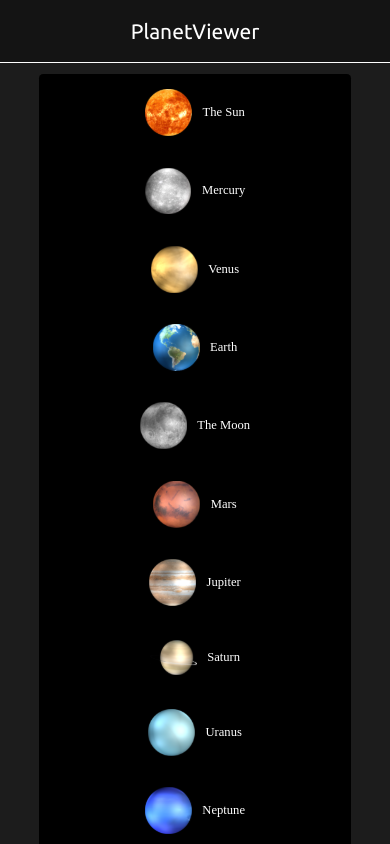
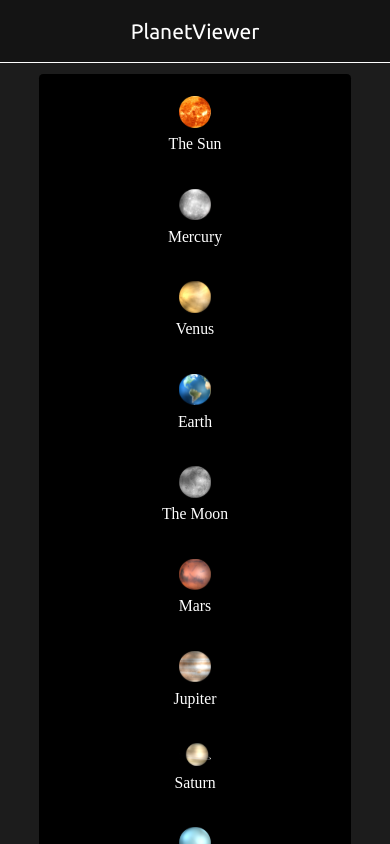
Before and after one commit to Jayden-Doll/PlanetViewer, a React (Create React App) app: page / in a window 390 px wide. Shown: the top 844 px of the page. Built offline with nearby package versions, Linux system fonts and the light colour scheme; a web font is replaced by a local one.

Commit message:
Fix font size on large screens, align mobile menu properly

```diff
--- a/src/components/mobile-menu-item/mobile-menu-items.component.jsx
+++ b/src/components/mobile-menu-item/mobile-menu-items.component.jsx
@@ -4,81 +4,137 @@ import { planetIcons } from "../../utils/planetIcons.utils";
 
 import {
   MenuItemsContainer,
-  MenuItem,
-  ItemContainer,
+  MenuItemLink,
+  Wrapper,
+  ContentContainer,
   Icon,
   ItemName,
+  MenuItem,
 } from "./mobile-menu-items.styles";
 
 const MenuItems = () => {
   return (
     <MenuItemsContainer>
-      <ItemContainer>
-        <MenuItem as={Link} to="/planet/sun">
+      <MenuItem>
+        <MenuItemLink as={Link} to="/planet/sun">
+          <Wrapper>
+            <ContentContainer>
               <Icon src={planetIcons.sun} alt="sun" />
               <ItemName>The Sun</ItemName>
+            </ContentContainer>
+          </Wrapper>
+        </MenuItemLink>
       </MenuItem>
-      </ItemContainer>
-      <ItemContainer>
-        <MenuItem as={Link} to="/planet/mercury">
+
+      <MenuItem>
+        <MenuItemLink as={Link} to="/planets/mercury">
+          <Wrapper>
+            <ContentContainer>
               <Icon src={planetIcons.mercury} alt="mercury" />
               <ItemName>Mercury</ItemName>
+            </ContentContainer>
+          </Wrapper>
+        </MenuItemLink>
       </MenuItem>
-      </ItemContainer>
-      <ItemContainer>
-        <MenuItem as={Link} to="/planet/venus">
+
+      <MenuItem>
+        <MenuItemLink as={Link} to="/planets/venus">
+          <Wrapper>
+            <ContentContainer>
               <Icon src={planetIcons.venus} alt="venus" />
               <ItemName>Venus</ItemName>
+            </ContentContainer>
+          </Wrapper>
+        </MenuItemLink>
       </MenuItem>
-      </ItemContainer>
-      <ItemContainer>
-        <MenuItem as={Link} to="/planet/earth">
+
+      <MenuItem>
+        <MenuItemLink as={Link} to="/planets/earth">
+          <Wrapper>
+            <ContentContainer>
               <Icon src={planetIcons.earth} alt="earth" />
               <ItemName>Earth</ItemName>
+            </ContentContainer>
+          </Wrapper>
+        </MenuItemLink>
       </MenuItem>
-      </ItemContainer>
-      <ItemContainer>
-        <MenuItem as={Link} to="/planet/moon">
+
+      <MenuItem>
+        <MenuItemLink as={Link} to="/planets/moon">
+          <Wrapper>
+            <ContentContainer>
               <Icon src={planetIcons.moon} alt="moon" />
               <ItemName>The Moon</ItemName>
+            </ContentContainer>
+          </Wrapper>
+        </MenuItemLink>
       </MenuItem>
-      </ItemContainer>
-      <ItemContainer>
-        <MenuItem as={Link} to="/planet/mars">
+
+      <MenuItem>
+        <MenuItemLink as={Link} to="/planets/mars">
+          <Wrapper>
+            <ContentContainer>
               <Icon src={planetIcons.mars} alt="mars" />
               <ItemName>Mars</ItemName>
+            </ContentContainer>
+          </Wrapper>
+        </MenuItemLink>
       </MenuItem>
-      </ItemContainer>
-      <ItemContainer>
-        <MenuItem as={Link} to="/planet/jupiter">
+
+      <MenuItem>
+        <MenuItemLink as={Link} to="/planets/jupiter">
+          <Wrapper>
+            <ContentContainer>
               <Icon src={planetIcons.jupiter} alt="jupiter" />
               <ItemName>Jupiter</ItemName>
+            </ContentContainer>
+          </Wrapper>
+        </MenuItemLink>
       </MenuItem>
-      </ItemContainer>
-      <ItemContainer>
-        <MenuItem as={Link} to="/planet/saturn">
+
+      <MenuItem>
+        <MenuItemLink as={Link} to="/planets/saturn">
+          <Wrapper>
+            <ContentContainer>
               <Icon src={planetIcons.saturn} alt="saturn" />
               <ItemName>Saturn</ItemName>
+            </ContentContainer>
+          </Wrapper>
+        </MenuItemLink>
       </MenuItem>
-      </ItemContainer>
-      <ItemContainer>
-        <MenuItem as={Link} to="/planet/uranus">
+
+      <MenuItem>
+        <MenuItemLink as={Link} to="/planets/uranus">
+          <Wrapper>
+            <ContentContainer>
               <Icon src={planetIcons.uranus} alt="uranus" />
               <ItemName>Uranus</ItemName>
+            </ContentContainer>
+          </Wrapper>
+        </MenuItemLink>
       </MenuItem>
-      </ItemContainer>
-      <ItemContainer>
-        <MenuItem as={Link} to="/planet/neptune">
+
+      <MenuItem>
+        <MenuItemLink as={Link} to="/planets/neptune">
+          <Wrapper>
+            <ContentContainer>
               <Icon src={planetIcons.neptune} alt="neptune" />
               <ItemName>Neptune</ItemName>
+            </ContentContainer>
+          </Wrapper>
+        </MenuItemLink>
       </MenuItem>
-      </ItemContainer>
-      <ItemContainer>
-        <MenuItem as={Link} to="/planet/pluto">
+
+      <MenuItem>
+        <MenuItemLink as={Link} to="/planets/pluto">
+          <Wrapper>
+            <ContentContainer>
               <Icon src={planetIcons.pluto} alt="pluto" />
               <ItemName>Pluto</ItemName>
+            </ContentContainer>
+          </Wrapper>
+        </MenuItemLink>
       </MenuItem>
-      </ItemContainer>
     </MenuItemsContainer>
   );
 };
--- a/src/components/mobile-menu-item/mobile-menu-items.styles.jsx
+++ b/src/components/mobile-menu-item/mobile-menu-items.styles.jsx
@@ -1,47 +1,71 @@
 import styled from "styled-components";
 
 export const MenuItemsContainer = styled.div`
-  display: flex;
-  flex-direction: column;
-  justify-content: center;
-  align-items: center;
-
   width: 100%;
   height: auto;
-`;
 
-export const ItemContainer = styled.div`
-  width: 100%;
   display: flex;
+  align-items: center;
   justify-content: center;
-  align-items: center;
-
-  :hover {
-    cursor: pointer;
-
-    background-color: #262626;
-  }
+  flex-direction: column;
 `;
 
 export const MenuItem = styled.div`
   display: flex;
   justify-content: center;
   align-items: center;
-  gap: 1rem;
+  width: 100%;
+  height: 100%;
+`;
+
+export const MenuItemLink = styled.div`
+  width: 100%;
+  height: auto;
+  display: flex;
+  align-items: center;
+  justify-content: center;
+  padding: 1rem 0;
+
+  color: #fff;
+
+  :hover {
+    cursor: pointer;
+    background-color: #262626;
+  }
+`;
+
+export const ContentContainer = styled.div`
+  display: grid;
+  place-items: center;
 
   width: 100%;
+  margin: auto;
 
-  padding: 1.5rem 0;
+  height: 100%;
+  place-content: center;
+  gap: 0.5rem;
+`;
 
-  color: #fff;
+export const Wrapper = styled.div`
+  display: grid;
+  place-items: center;
+  align-items: center;
+  justify-content: center;
+  place-content: center;
+  margin: auto;
+  padding-top: 4%;
+
+  width: 100%;
+  height: 100%;
 `;
 
 export const Icon = styled.img`
-  width: 15%;
+  width: 3rem;
   height: auto;
 `;
 
 export const ItemName = styled.p`
+  margin: 0.2rem;
   font-family: "Anek Telugu";
-  font-size: 1.2rem;
+  font-size: 1.5rem;
 `;
--- a/src/components/mobile-menu/mobile-menu.styles.jsx
+++ b/src/components/mobile-menu/mobile-menu.styles.jsx
@@ -2,9 +2,6 @@ import styled from "styled-components";
 
 export const MenuContainer = styled.div`
   display: flex;
-  justify-content: center;
-  align-items: center;
-
   width: 80%;
   height: auto;
 
--- a/src/index.css
+++ b/src/index.css
@@ -60,7 +60,7 @@ body::-webkit-scrollbar-thumb {
   background-color: rgb(255, 255, 255); /* color of the scroll thumb */
 }
 
-@media (max-width: 4000px) {
+@media (max-width: 4800px) {
   html,
   body {
     font-size: 30px;
@@ -70,28 +70,28 @@ body::-webkit-scrollbar-thumb {
 @media (max-width: 3400px) {
   html,
   body {
-    font-size: 30px;
+    font-size: 20px;
   }
 }
 
 @media (max-width: 2400px) {
   html,
   body {
-    font-size: 18px;
+    font-size: 17px;
   }
 }
 
 @media (max-width: 1750px) {
   html,
   body {
-    font-size: 16px;
+    font-size: 14px;
   }
 }
 
 @media (max-width: 1000px) {
   html,
   body {
-    font-size: 15px;
+    font-size: 14px;
   }
 }
 
--- a/src/routes/planet/planet.styles.jsx
+++ b/src/routes/planet/planet.styles.jsx
@@ -71,6 +71,7 @@ export const PlanetTitle = styled.h1`
 export const PlanetType = styled.p`
   margin-top: 0;
   margin-bottom: 0.5rem;
+  padding-top: 1rem;
 
   font-size: 1.2rem;
 `;
```
Lines whose indentation alone changed are shown as unchanged.
